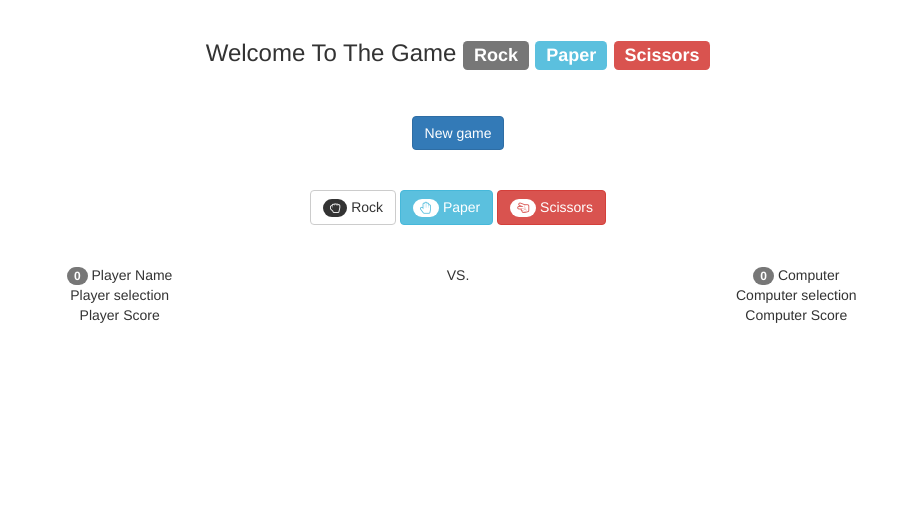
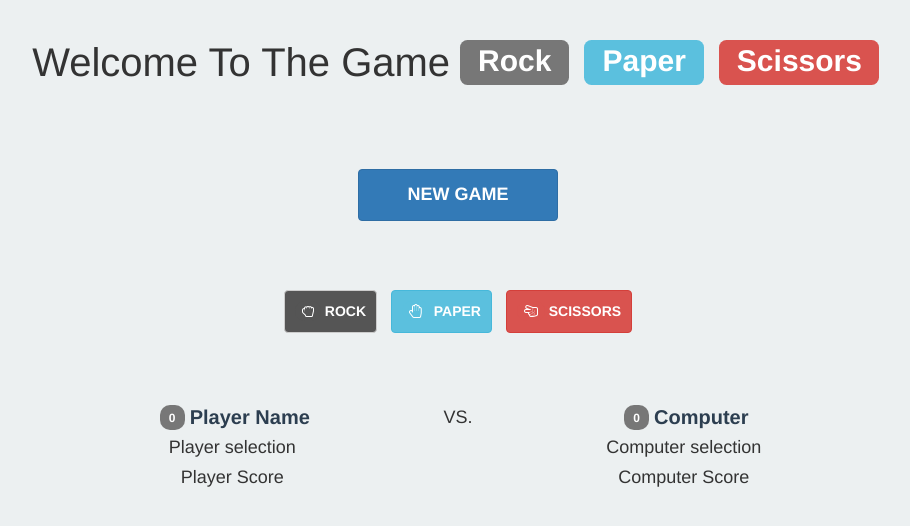
Before and after one commit to serafia/Game-rock-paper-scissors, a plain HTML site: page index.html in a window 1280 px wide. Shown: the whole page, without its empty margins (182-1092 px from the left). Drawn offline with nearby package versions, Linux system fonts and the light colour scheme; a script that the page names is missing.

Commit message:
Modify style.css

```diff
--- a/style.css
+++ b/style.css
@@ -1,3 +1,87 @@
+body {
+	background: #ecf0f1;
+}
+
 .container {
-	padding: 20px 20px;
+	padding: 0 5% 5% 5%;
+	max-width: 1000px;
 }
+.title {
+	padding-top: 20px;
+}
+.title h3 {
+	display: flex;
+	justify-content: center;
+	font-size: 40px;
+}
+.title h3 span {
+	margin: 0 5px 10px 10px;
+	max-width: 160px;
+}
+#js-newGameElement .btn {
+	text-transform: uppercase;
+	font-weight: bold;
+	padding: 12px;
+	font-size: 18px;
+	width: 200px;
+}
+#js-playerPickElement .btn {
+	max-width: 200px;
+	font-weight: bold;
+	text-transform: uppercase;
+	text-align: center;
+	padding: 10px;
+	margin: 5px;
+}
+#js-playerPickElement .btn-default {
+	background: #555;
+	color: #fff;
+}
+#js-playerPickElement .btn .badge {
+	background: inherit;
+	font-size: 14px;
+	width: auto;
+	min-width: 5px;
+}
+#js-playerPickElement .btn .fa {
+	background: inherit;
+	color: #fff;
+}
+#js-resultsTableElement {
+	font-size: 18px;
+	padding: 0 10%;
+	line-height: 30px;
+}
+#js-resultsTableElement .myFlex {
+	display: flex;
+	justify-content: center;
+	align-items: center;
+}
+#js-resultsTableElement .myFlex .badge {
+	width: 25px;
+	height: 25px;
+	text-align: center;
+	margin: 0 5px;
+	padding: 1px 2px 2px 2px;
+	line-height: 25px;
+}
+#js-playerName,
+.computer {
+	font-size: 20px;
+	font-weight: bold;
+	color: #2c3e50;
+}
+@media (max-width: 767px) {
+	.title h3  {
+		flex-direction: column;
+		align-items: center;
+	}
+	#js-resultsTableElement .myFlex {
+		flex-direction: column;
+	}
+}
+@media (max-width: 991px) {
+	.title h3  {
+		font-size: 30px;
+	}
+}
```
